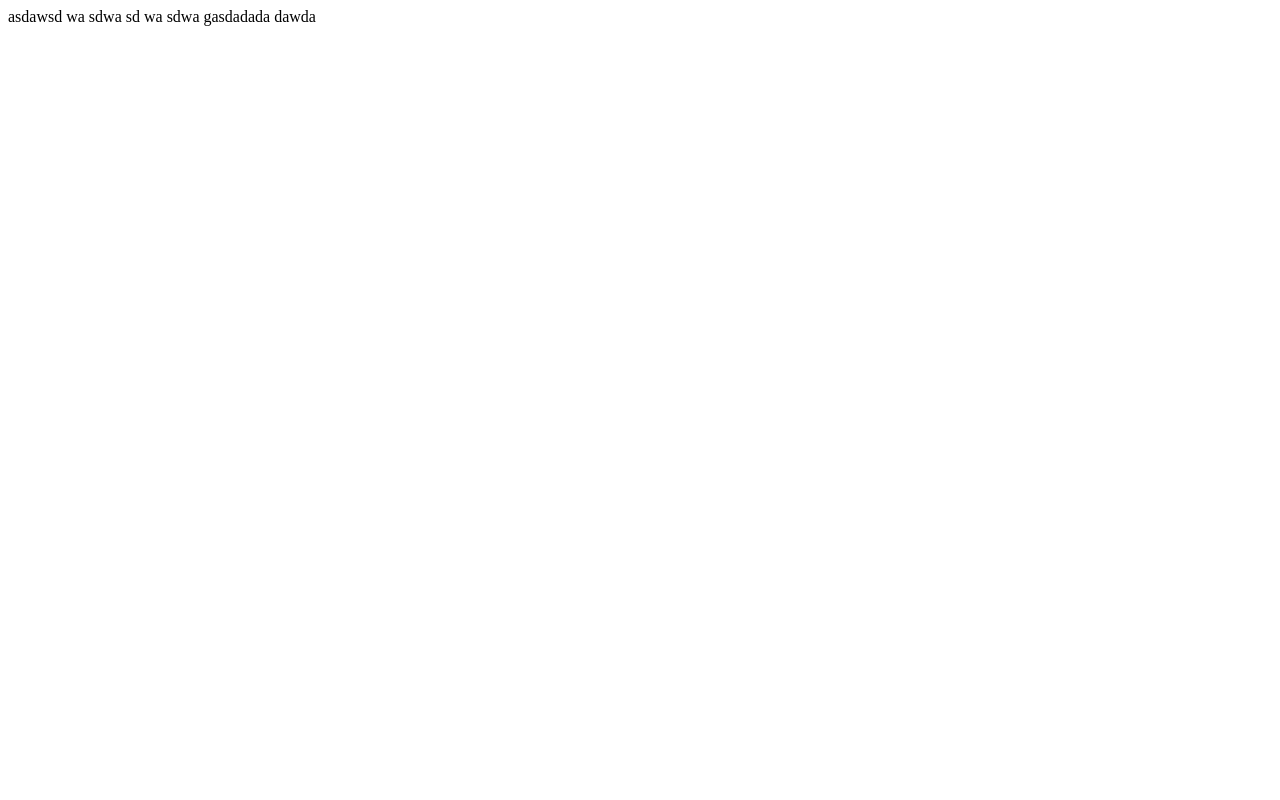
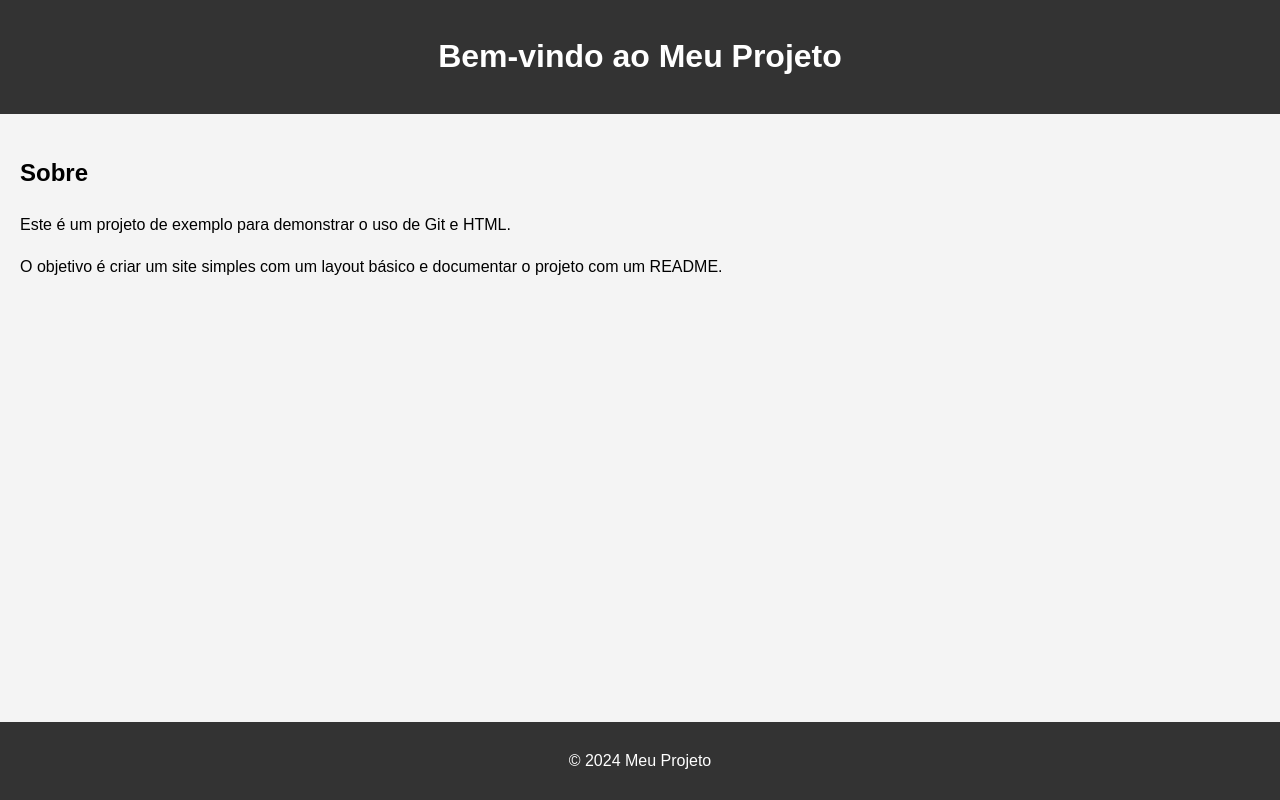
Before and after one commit to Souzaxn/atividade-cobbit, a plain HTML site: page index.html in a window 1280 px wide. Drawn offline with Linux system fonts and the light colour scheme.

Commit message:
Adiciona nova seção ao HTML

```diff
--- a/index.html
+++ b/index.html
@@ -1,3 +1,48 @@
-asdawsd wa sdwa sd wa sdwa
-
-gasdadada dawda
+<!DOCTYPE html>
+<html lang="pt-BR">
+<head>
+    <meta charset="UTF-8">
+    <meta name="viewport" content="width=device-width, initial-scale=1.0">
+    <title>Meu Projeto</title>
+    <style>
+        body {
+            font-family: Arial, sans-serif;
+            line-height: 1.6;
+            margin: 0;
+            padding: 0;
+            background-color: #f4f4f4;
+        }
+        header {
+            background: #333;
+            color: #fff;
+            padding: 10px 0;
+            text-align: center;
+        }
+        main {
+            padding: 20px;
+        }
+        footer {
+            background: #333;
+            color: #fff;
+            text-align: center;
+            padding: 10px 0;
+            position: fixed;
+            width: 100%;
+            bottom: 0;
+        }
+    </style>
+</head>
+<body>
+    <header>
+        <h1>Bem-vindo ao Meu Projeto</h1>
+    </header>
+    <main>
+        <h2>Sobre</h2>
+        <p>Este é um projeto de exemplo para demonstrar o uso de Git e HTML.</p>
+        <p>O objetivo é criar um site simples com um layout básico e documentar o projeto com um README.</p>
+    </main>
+    <footer>
+        <p>&copy; 2024 Meu Projeto</p>
+    </footer>
+</body>
+</html>
```
